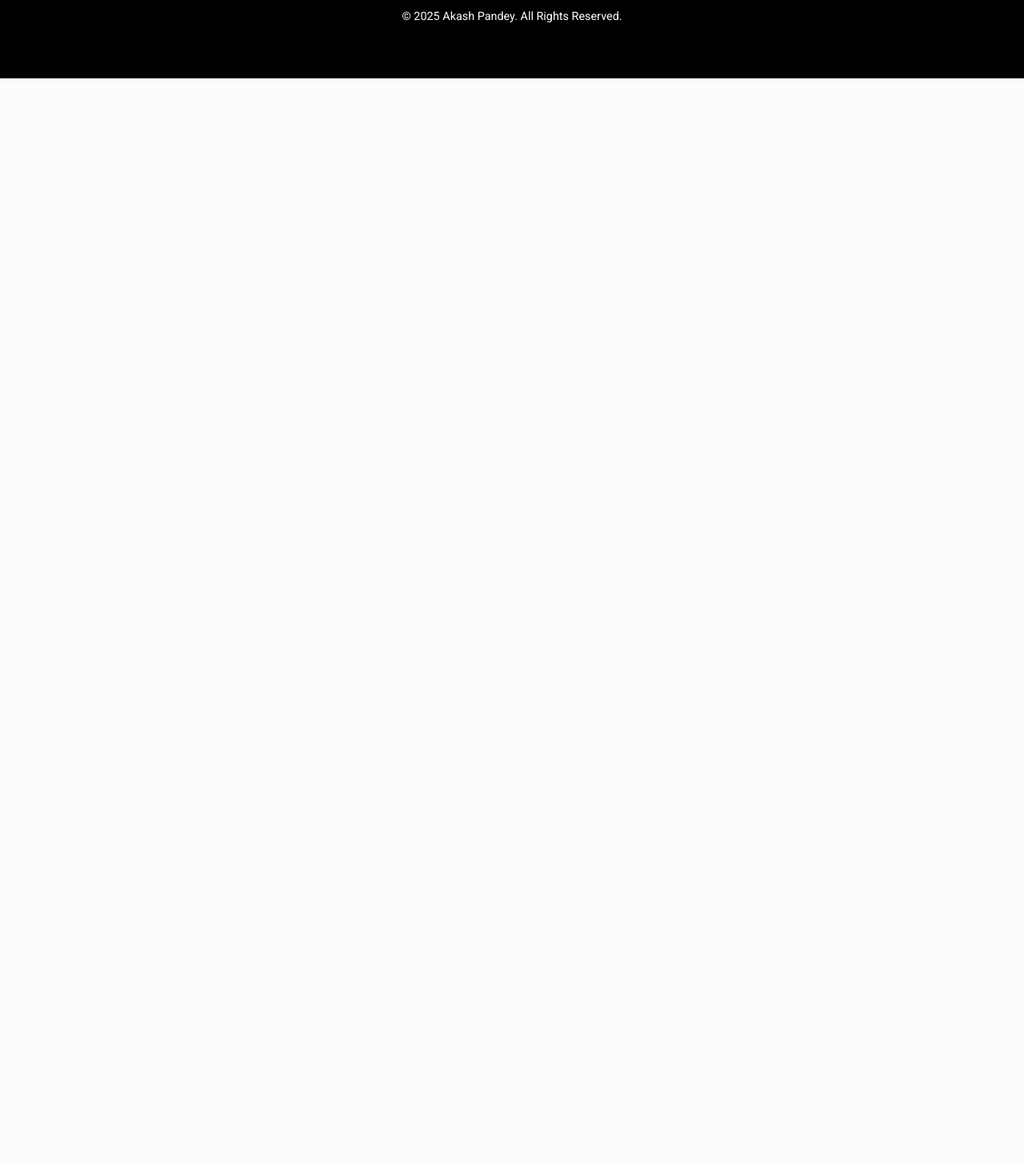
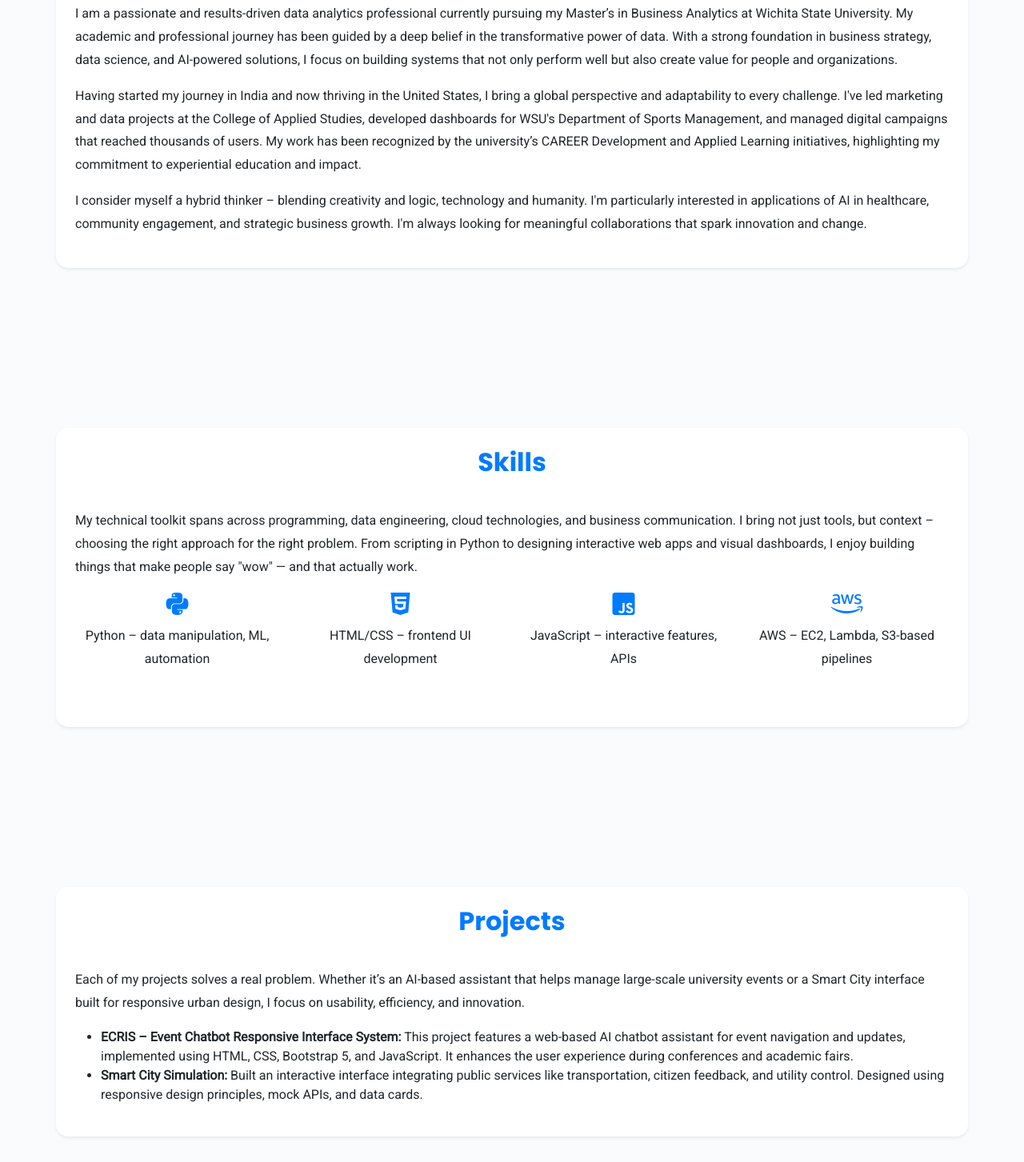
Before and after one commit to akashpandey1214/akashpandey_official, a plain HTML site: page index.html in a window 1280 px wide. Shown: the part 979-2432 px from the top of the page at 80% size. Before the commit the page ends 1077 px from the top, so only its background shows below. Drawn offline with nearby package versions, Linux system fonts and the light colour scheme.

Commit message:
Update index.html

```diff
--- a/index.html
+++ b/index.html
@@ -28,7 +28,50 @@
     </div>
   </header>
 
-  <!-- Sections would go here (About, Skills, Projects, etc.) -->
+  <!-- About Section -->
+  <section id="about" class="section">
+    <div class="container card p-4 shadow-sm">
+      <h2>About Me</h2>
+      <p>I am a passionate and results-driven data analytics professional currently pursuing my Master’s in Business Analytics at Wichita State University. My academic and professional journey has been guided by a deep belief in the transformative power of data. With a strong foundation in business strategy, data science, and AI-powered solutions, I focus on building systems that not only perform well but also create value for people and organizations.</p>
+      <p>Having started my journey in India and now thriving in the United States, I bring a global perspective and adaptability to every challenge. I've led marketing and data projects at the College of Applied Studies, developed dashboards for WSU's Department of Sports Management, and managed digital campaigns that reached thousands of users. My work has been recognized by the university’s CAREER Development and Applied Learning initiatives, highlighting my commitment to experiential education and impact.</p>
+      <p>I consider myself a hybrid thinker – blending creativity and logic, technology and humanity. I'm particularly interested in applications of AI in healthcare, community engagement, and strategic business growth. I'm always looking for meaningful collaborations that spark innovation and change.</p>
+    </div>
+  </section>
+
+  <!-- Skills Section -->
+  <section id="skills" class="section">
+    <div class="container card p-4 shadow-sm">
+      <h2>Skills</h2>
+      <p>My technical toolkit spans across programming, data engineering, cloud technologies, and business communication. I bring not just tools, but context – choosing the right approach for the right problem. From scripting in Python to designing interactive web apps and visual dashboards, I enjoy building things that make people say "wow" — and that actually work.</p>
+      <div class="row text-center">
+        <div class="col-md-3"><i class="fab fa-python fa-2x"></i><p>Python – data manipulation, ML, automation</p></div>
+        <div class="col-md-3"><i class="fab fa-html5 fa-2x"></i><p>HTML/CSS – frontend UI development</p></div>
+        <div class="col-md-3"><i class="fab fa-js-square fa-2x"></i><p>JavaScript – interactive features, APIs</p></div>
+        <div class="col-md-3"><i class="fab fa-aws fa-2x"></i><p>AWS – EC2, Lambda, S3-based pipelines</p></div>
+      </div>
+    </div>
+  </section>
+
+  <!-- Projects Section -->
+  <section id="projects" class="section">
+    <div class="container card p-4 shadow-sm">
+      <h2>Projects</h2>
+      <p>Each of my projects solves a real problem. Whether it’s an AI-based assistant that helps manage large-scale university events or a Smart City interface built for responsive urban design, I focus on usability, efficiency, and innovation.</p>
+      <ul>
+        <li><strong>ECRIS – Event Chatbot Responsive Interface System:</strong> This project features a web-based AI chatbot assistant for event navigation and updates, implemented using HTML, CSS, Bootstrap 5, and JavaScript. It enhances the user experience during conferences and academic fairs.</li>
+        <li><strong>Smart City Simulation:</strong> Built an interactive interface integrating public services like transportation, citizen feedback, and utility control. Designed using responsive design principles, mock APIs, and data cards.</li>
+      </ul>
+    </div>
+  </section>
+
+  <!-- Research Section -->
+  <section id="research" class="section">
+    <div class="container card p-4 shadow-sm">
+      <h2>Research & Innovations</h2>
+      <p>My research explores the fusion of NFC (Near Field Communication) tags and Artificial Intelligence in real-time health monitoring systems. It proposes a predictive health model using wearable sensors that transmit vitals like heart rate, temperature, and location to an AI engine that detects anomalies and predicts risks. This model was presented at the Kansas Data Science Conference 2025 and received appreciation from multiple academic advisors and healthcare professionals.</p>
+      <p>The innovation lies in integrating multi-source data streams with real-time analysis and predictive triggers that could alert caregivers and reduce medical response time in critical situations. This research opens new doors in patient-centered healthcare analytics and proactive intervention.</p>
+    </div>
+  </section>
 
   <!-- Footer -->
   <footer class="text-center p-5">
```
